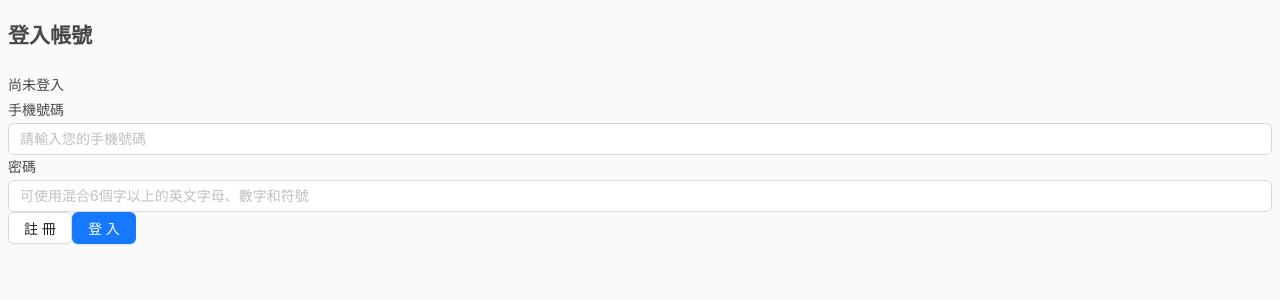
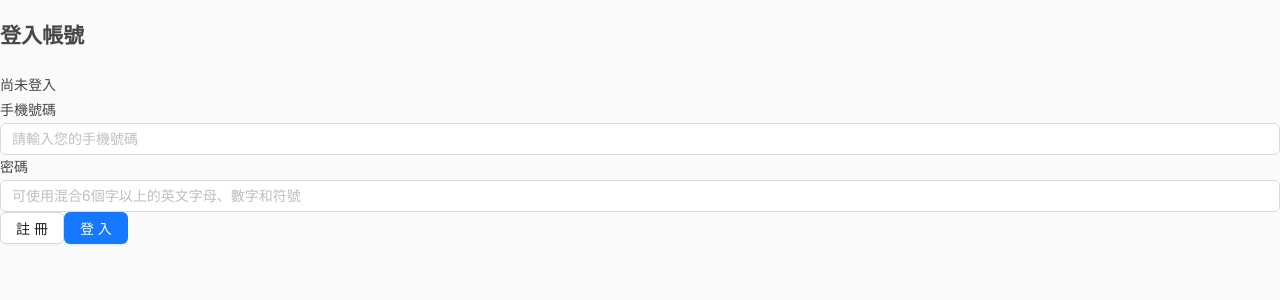
Before and after one commit to solodreamer/Camping, a React (Create React App) app: page /#/login in a window 1280 px wide. Shown: the top 300 px of the page. Built offline with nearby package versions, Linux system fonts and the light colour scheme; sample sign-in values are in the browser's storage.

Commit message:
feat(): 移除不必要的 code 樣式，確保 body 樣式一致性

```diff
--- a/src/index.css
+++ b/src/index.css
@@ -1,12 +1,8 @@
 body {
+  margin: 0;
   font-size: 14px;
   line-height: 1.8;
   font-family: Helvetica, PingFang TC, 微軟正黑體, Microsoft JhengHei, sans-serif;
   color: #484848;
   background-color: #fafafa;
 }
-
-code {
-  font-family: source-code-pro, Menlo, Monaco, Consolas, 'Courier New',
-    monospace;
-}
```
